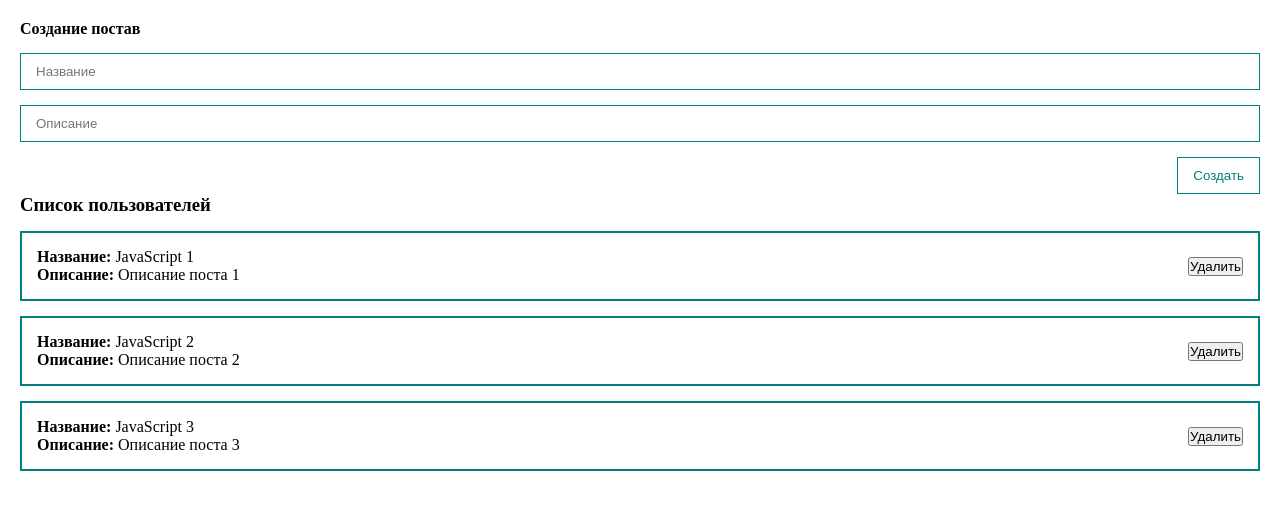
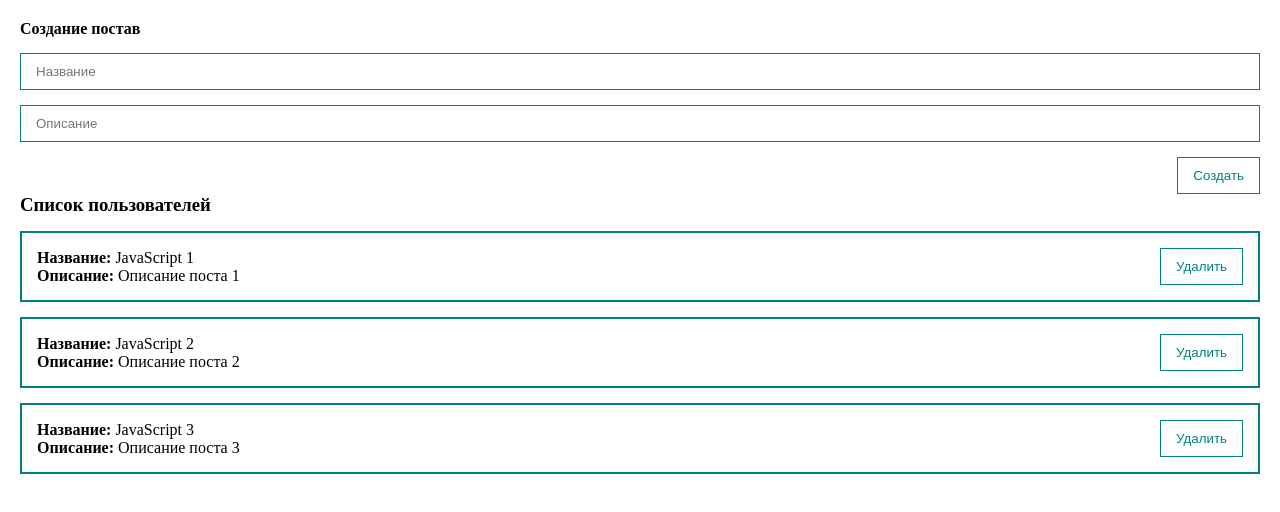
Before and after one commit to Wolf-Den1994/vue_ulbi, a Vue app: page / in a window 1280 px wide. Shown: the top 512 px of the page. Built offline with nearby package versions, Linux system fonts and the light colour scheme.

Commit message:
create UI button + slot

```diff
--- a/src/components/PostForm.vue
+++ b/src/components/PostForm.vue
@@ -15,15 +15,17 @@
       type="text"
       placeholder="Описание"
     >
-    <button
-      class="btn"
+    <my-button
+      style="align-self: flex-end; margin-top: 15px"
     >
       Создать
-    </button>
+    </my-button>
   </form>
 </template>
 
 <script>
+import MyButton from "@/components/UI/MyButton";
+
 export default {
   data() {
     return {
@@ -42,6 +44,9 @@
         body: '',
       }
     }
+  },
+  components: {
+    MyButton,
   }
 }
 </script>
@@ -58,13 +63,4 @@
   padding: 10px 15px;
   margin-top: 15px;
 }
-
-.btn {
-  margin-top: 15px;
-  align-self: flex-end;
-  padding: 10px 15px;
-  background: none;
-  color: teal;
-  border: 1px solid teal;
-}
 </style>
--- a/src/components/PostItem.vue
+++ b/src/components/PostItem.vue
@@ -5,18 +5,23 @@
       <div><strong>Описание:</strong> {{ post.body }}</div>
     </div>
     <div class="post__btns">
-      <button>Удалить</button>
+      <my-button>Удалить</my-button>
     </div>
   </div>
 </template>
 
 <script>
+import MyButton from "@/components/UI/MyButton";
+
 export default {
   props: {
     post: {
       type: Object,
       required: true,
     }
+  },
+  components: {
+    MyButton,
   }
 }
 </script>
--- /dev/null
+++ b/src/components/UI/MyButton.vue
@@ -0,0 +1,20 @@
+<template>
+  <button class="btn">
+    <slot />
+  </button>
+</template>
+
+<script>
+export default {
+
+}
+</script>
+
+<style scoped>
+.btn {
+  padding: 10px 15px;
+  background: none;
+  color: teal;
+  border: 1px solid teal;
+}
+</style>
```
